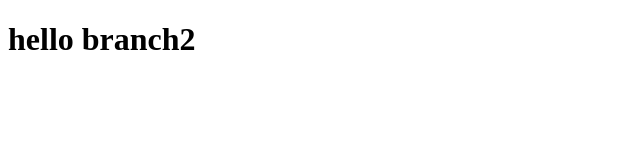
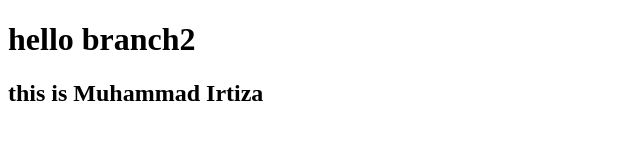
Before and after one commit to MuhammadIrtiza23/githubrepobranching, a plain HTML site: page index.html in a window 1280 px wide. Shown: the whole page, without its empty margins (0-640 px from the left). Drawn offline with Linux system fonts and the light colour scheme.

Commit message:
this is irtiza's commit

```diff
--- a/index.html
+++ b/index.html
@@ -7,5 +7,6 @@
 </head>
 <body>
     <h1>hello branch2</h1>
+    <h2>this is Muhammad Irtiza</h2>
 </body>
 </html>
```
